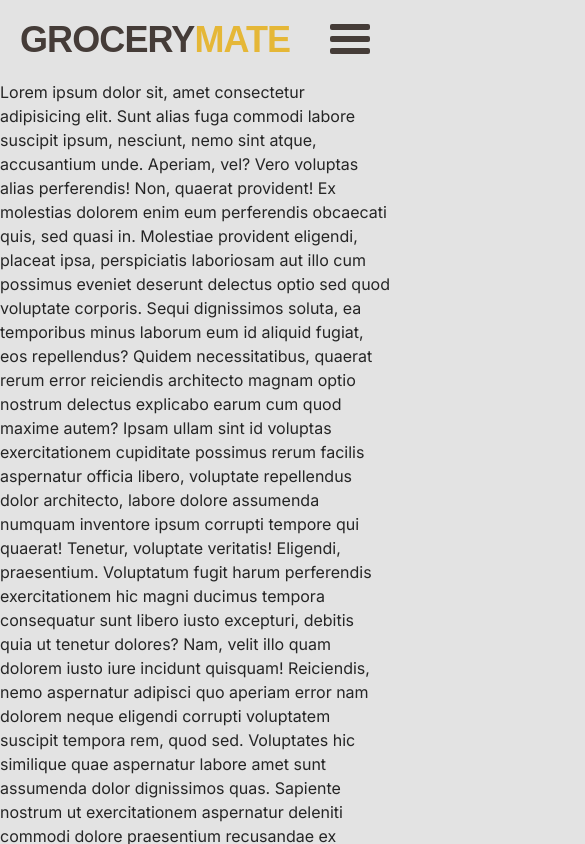
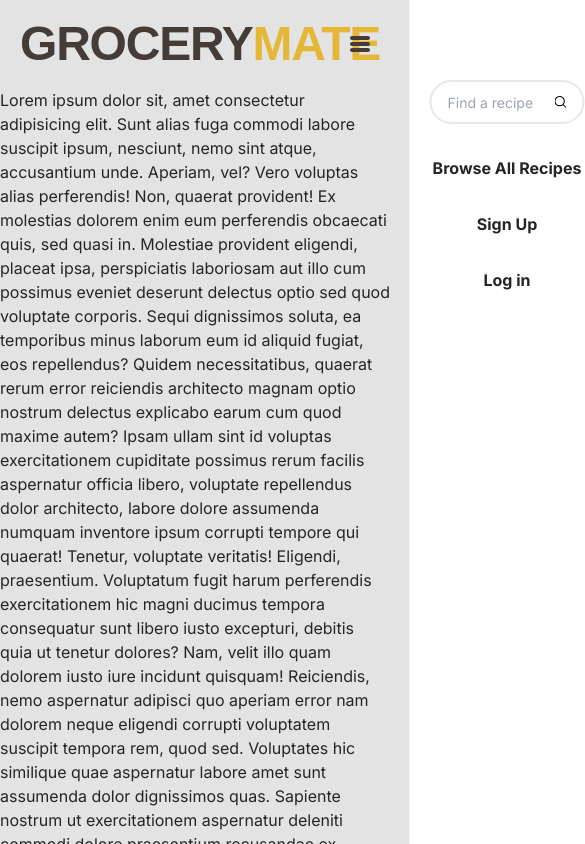
Before and after one commit to celiasaumell/grocerymate, a Next.js app: page / in a window 390 px wide. Shown: the top 844 px of the page, 585 px wide, since content can reach past the window. Built offline with nearby package versions, Linux system fonts and the light colour scheme; a web font is replaced by a local one.

Commit message:
side navigation

```diff
--- a/pages/index.tsx
+++ b/pages/index.tsx
@@ -1,6 +1,6 @@
 import Head from "next/head";
 import Image from "next/image";
-import { useState } from "react";
+import { useEffect, useState } from "react";
 import styles from "../styles/Home.module.css";
 
 export default function Home() {
@@ -8,6 +8,7 @@ export default function Home() {
   const handleNav = () => {
     setIsOpen(!isOpen);
   };
+
   return (
     <div>
       <Head>
@@ -16,34 +17,34 @@ export default function Home() {
         <link rel="icon" href="/favicon.ico" />
       </Head>
 
-      <header className="fixed z-50 w-full justify-between p-5">
+      <header className="z-50 flex w-full justify-between p-5">
         <h1
-          className={`${styles.title} text-4xl font-bold tracking-tight sm:text-6xl`}
+          className={`${styles.title}  w-1/2 text-5xl font-bold tracking-tight sm:text-6xl`}
         >
           <span className="text-primary">GROCERY</span>
           <span className="text-accent">MATE</span>
         </h1>
         <button
           onClick={handleNav}
-          className="absolute top-5 right-5 block sm:hidden"
+          className=" z-20 content-end sm:hidden"
           aria-controls="primary-navigation"
           aria-expanded={isOpen}
         >
-          <svg viewBox="0 0 100 80" width="40" height="40" fill="#453c38">
-            <rect width="100" height="15" rx="5"></rect>
-            <rect y="30" width="100" height="15" rx="5"></rect>
-            <rect y="60" width="100" height="15" rx="5"></rect>
+          <svg viewBox="0 0 100 80" width="20" height="20" fill="#453c38">
+            <rect width="100" height="20" rx="10"></rect>
+            <rect y="30" width="100" height="20" rx="10"></rect>
+            <rect y="60" width="100" height="20" rx="10"></rect>
           </svg>
           <span className="sr-only">Menu</span>
         </button>
         <nav
           id="primary-navigation"
           data-visible={isOpen}
-          className="relative flex flex-col space-y-5 bg-white p-10 text-center"
+          className="absolute top-0 right-0 bottom-0 left-1/2 z-0 flex flex-col space-y-8 bg-white px-5 py-20 text-center "
         >
           <div className="flex w-full flex-row rounded-full border-2 border-gray-200 bg-white/50 p-2 transition duration-300 ease-in focus-within:border-accent focus-within:transition focus-within:duration-300 focus-within:ease-in">
             <input
-              className="w-full px-2 focus:outline-none"
+              className="w-full px-2 placeholder:text-sm focus:outline-none"
               placeholder="Find a recipe"
               aria-label="Search"
             />
@@ -51,14 +52,13 @@ export default function Home() {
               <img className="" src="./magnifying-glass-svgrepo-com.svg"></img>
             </button>
           </div>
-
           <a>Browse All Recipes</a>
           <a>Sign Up</a>
           <a>Log in</a>
         </nav>
       </header>
 
-      <main className="absolute top-20">
+      <main className="">
         Lorem ipsum dolor sit, amet consectetur adipisicing elit. Sunt alias
         fuga commodi labore suscipit ipsum, nesciunt, nemo sint atque,
         accusantium unde. Aperiam, vel? Vero voluptas alias perferendis! Non,
--- a/styles/globals.css
+++ b/styles/globals.css
@@ -17,6 +17,7 @@
   --background: var(--clr-light);
 
   --ff: "Inter", sans-serif;
+  --hidden: scroll;
 }
 
 .darkmode {
@@ -35,12 +36,15 @@ body {
   padding: 0;
   margin: 0;
   font-family: "Inter", sans-serif;
+  overflow-x: hidden;
+  overflow-y: var(--hidden);
 }
 
 body {
   background-color: var(--background);
   color: var(--foreground);
 }
+
 a {
   color: inherit;
   text-decoration: none;
@@ -51,11 +55,11 @@ a {
 }
 
 nav {
-  transform: translateY(-130%);
+  transform: translateX(110%);
   transition: transform 350ms ease-in;
 }
 nav[data-visible="true"] {
-  transform: translateY(10%);
+  transform: translateX(0%);
 }
 nav a {
   font-weight: bold;
```
